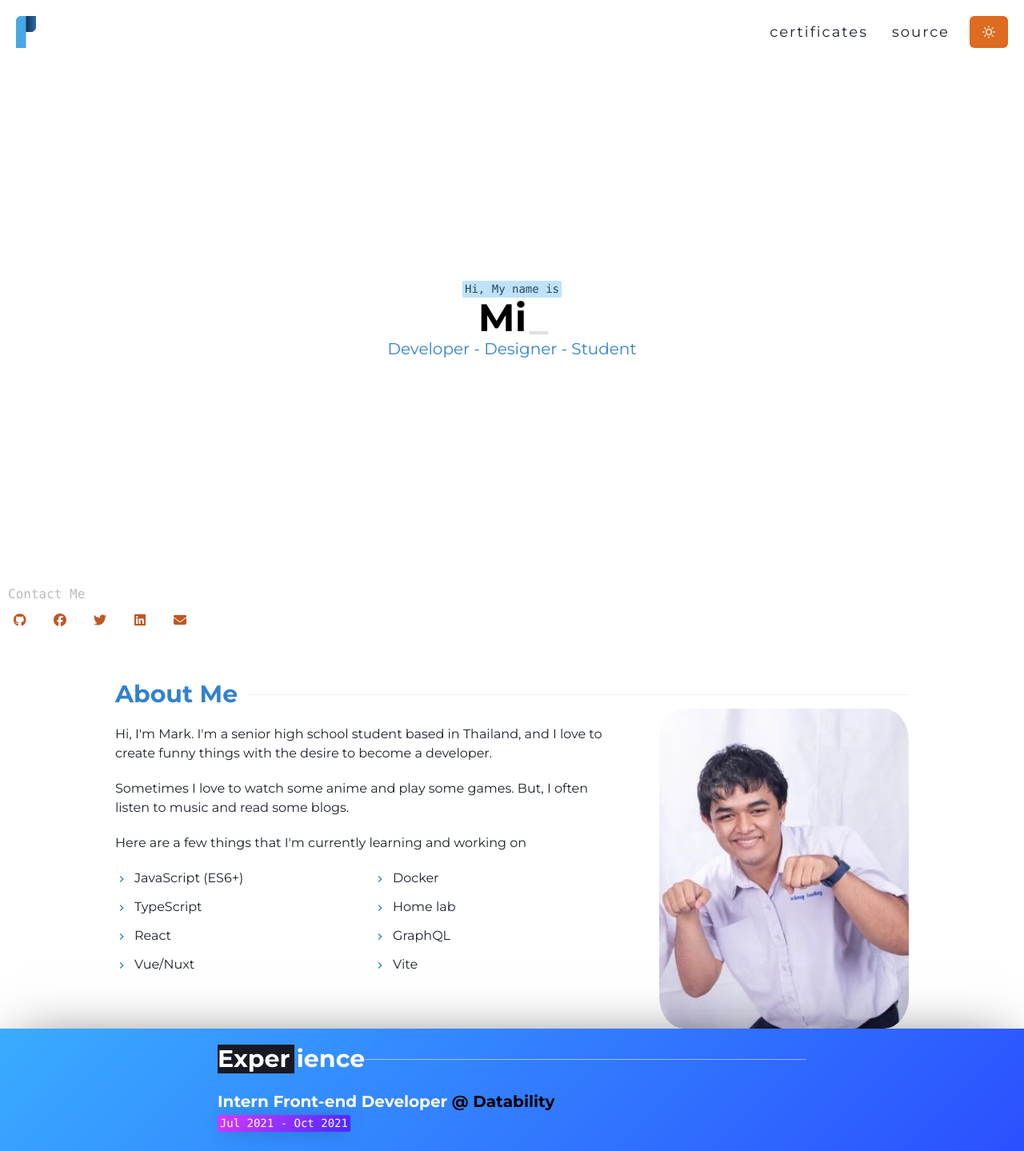
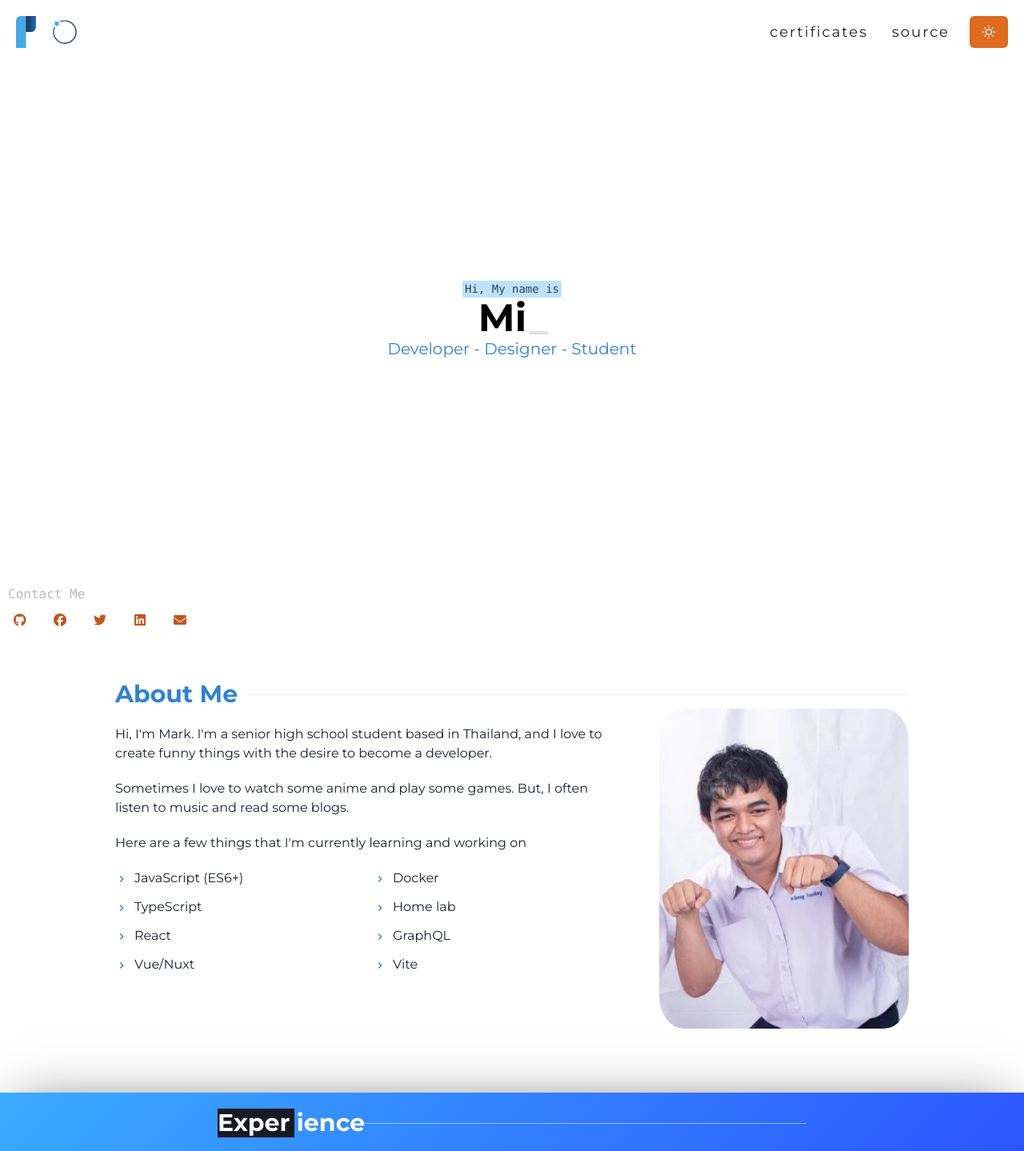
Before and after one commit to Mirailisc/Mirai, a React (Create React App) app: page / in a window 1280 px wide. Shown: the top 1439 px of the page at 80% size. Built offline with nearby package versions, Linux system fonts and the light colour scheme.

Commit message:
webring integration

```diff
--- a/src/components/HomePage/section/AboutSection/index.module.scss
+++ b/src/components/HomePage/section/AboutSection/index.module.scss
@@ -26,6 +26,7 @@
             height: 400px;
             border-radius: 10%;
             transition: all 300ms;
+            margin-bottom: 5rem;
 
             &:hover {
                 transform: scale(1.1);
@@ -33,12 +34,8 @@
             }
         }
 
-        .text {
-            margin-bottom: 2rem;
-
-            .list {
-                columns: 2;
-            }
+        .text .list {
+            columns: 2;
         }
     }
 
--- a/src/components/Navbar/index.module.scss
+++ b/src/components/Navbar/index.module.scss
@@ -10,6 +10,11 @@
     align-items: center;
     z-index: 999;
 
+    .navBrand {
+        display: flex;
+        flex-direction: row;
+        align-items: center;
+        gap: 20px;
         .header {
             display: flex;
             flex-direction: row;
@@ -30,6 +35,7 @@
 
             img {
                 width: 25px;
+            }
         }
     }
 
--- a/src/components/Navbar/index.tsx
+++ b/src/components/Navbar/index.tsx
@@ -2,6 +2,7 @@ import React from 'react'
 import styles from './index.module.scss'
 import Logo_light from '../../images/logo_light.webp'
 import Logo_dark from '../../images/logo_dark.webp'
+import webRing from '../../images/Webring.svg'
 import { Link as ReachLink } from 'react-router-dom'
 import { Button, useColorMode, Link, Menu, MenuButton, MenuList, MenuItem } from '@chakra-ui/react'
 import { SunIcon, MoonIcon, HamburgerIcon } from '@chakra-ui/icons'
@@ -11,9 +12,19 @@ const Navbar = () => {
 
   return (
     <div className={styles.Navbar}>
-      <ReachLink to="/" className={styles.header}>
-        <img src={colorMode === 'light' ? Logo_dark : Logo_light} alt="logo" />
-      </ReachLink>
+      <div className={styles.navBrand}>
+        <ReachLink to="/" className={styles.header}>
+          <img src={colorMode === 'light' ? Logo_dark : Logo_light} alt="logo" />
+        </ReachLink>
+        <Link href="https://webring.wonderful.software/#/mirailisc.me" className={styles.webRing}>
+          <img
+            src={colorMode === 'light' ? webRing : 'https://webring.wonderful.software/webring.white.svg'}
+            width="32"
+            height="32"
+            alt="วงแหวนเว็บ"
+          />
+        </Link>
+      </div>
       <div className={styles.links}>
         <Link as={ReachLink} className={styles.Link} to="/certificate">
           certificates
```
Also changed, not shown: src/images/Webring.svg (added). Lines whose indentation alone changed are shown as unchanged.
